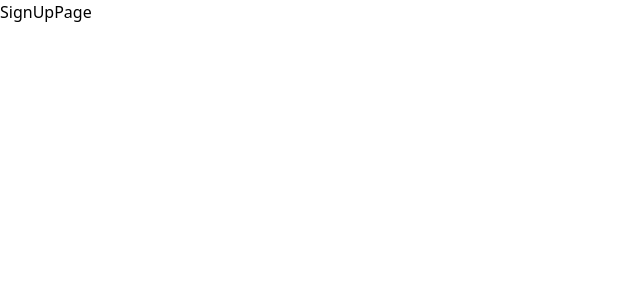
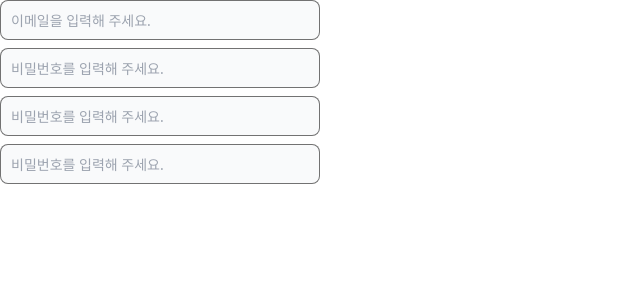
Before and after one commit to woogi95/job_done, a React (Vite) app: page /login/signup in a window 1280 px wide. Shown: the top 300 px of the page, without its empty margins (0-640 px from the left). Built offline with nearby package versions, Linux system fonts and the light colour scheme.

Commit message:
login 진행중

```diff
--- /dev/null
+++ b/src/pages/login/Index.css
@@ -0,0 +1,24 @@
+.login-div {
+  align-items: center;
+  justify-content: center;
+  display: flex;
+}
+.login-box-div {
+  align-items: center;
+  justify-content: center;
+  display: block;
+  margin: 0 auto;
+}
+.login-box {
+  background-color: #f9fafb;
+  border: 1px solid rgba(80, 80, 80, 0.8);
+  color: #111827;
+  font-size: 0.875rem;
+  line-height: 1.25rem;
+  border-radius: 0.5rem;
+  display: flex;
+  padding: 0.625rem;
+  width: 20rem;
+  height: 2.5rem;
+  margin-bottom: 0.5rem;
+}
--- a/src/pages/login/Index.jsx
+++ b/src/pages/login/Index.jsx
@@ -1,5 +1,44 @@
+import "./Index.css";
+
 const LoginPage = () => {
-  return <div>LoginPage</div>;
+  return (
+    <div className="login-div">
+      {/* 로그인, 비밀번호 */}
+      <form>
+        <div className="login-box-div">
+          <input
+            className="login-box"
+            id="email"
+            name="email"
+            type="email"
+            placeholder="이메일을 입력해 주세요."
+          />
+          <input
+            className="login-box"
+            id="password"
+            name="password"
+            type="password"
+            placeholder="비밀번호를 입력해 주세요."
+          />
+          <button className="bg-blue-500 border border-gray-400 w-80 h-11 rounded-lg ">
+            로그인
+          </button>
+          <div>
+            <input
+              type="checkbox"
+              id="logining"
+              name="logining"
+              // checked={}
+              // onChange={}
+            />
+            <label htmlFor="iogining">로그인 상태 유지</label>
+            <Link to={"/email"}>아이디•비밀번호 찾기</Link>
+          </div>
+        </div>
+      </form>
+      <div></div>
+    </div>
+  );
 };
 
 export default LoginPage;
--- a/src/pages/login/SignUpPage.jsx
+++ b/src/pages/login/SignUpPage.jsx
@@ -1,5 +1,40 @@
 const SignUpPage = () => {
-  return <div>SignUpPage</div>;
+  return (
+    <div>
+      <form>
+        <div className="login-box-div">
+          <input
+            className="login-box"
+            id="email"
+            name="email"
+            type="email"
+            placeholder="이메일을 입력해 주세요."
+          />
+          <input
+            className="login-box"
+            id="password"
+            name="password"
+            type="password"
+            placeholder="비밀번호를 입력해 주세요."
+          />
+          <input
+            className="login-box"
+            id="password"
+            name="password"
+            type="password"
+            placeholder="비밀번호를 입력해 주세요."
+          />
+          <input
+            className="login-box"
+            id="number"
+            name="password"
+            type="password"
+            placeholder="비밀번호를 입력해 주세요."
+          />
+        </div>
+      </form>
+    </div>
+  );
 };
 
 export default SignUpPage;
```
